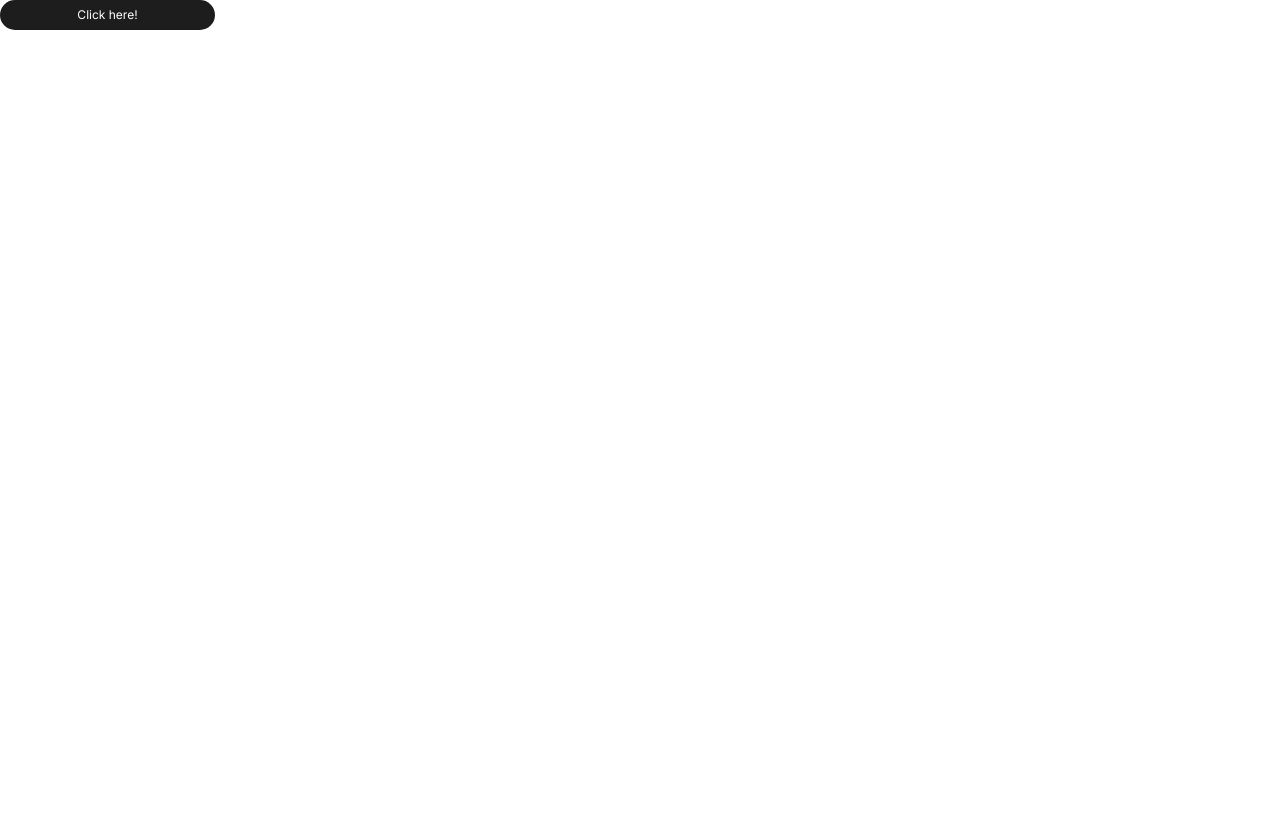
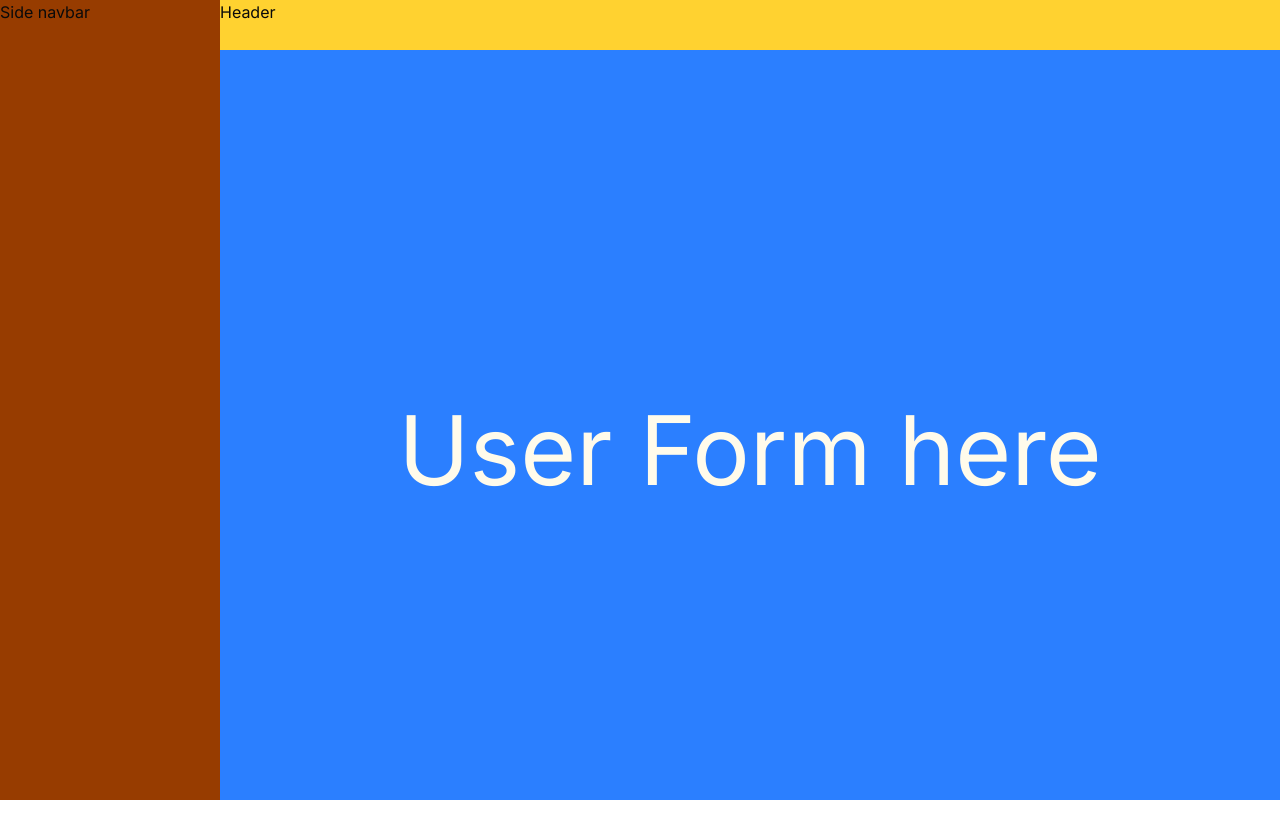
Before and after one commit to Arif20484423/Tic-Web-App, a Next.js app: page /user-info in a window 1280 px wide. Shown: the top 838 px of the page. Before the commit the page ends 800 px from the top, so only its background shows below. Built offline with nearby package versions, Linux system fonts and the light colour scheme.

Commit message:
User details structure created

```diff
--- a/src/app/(user)/user-info/page.jsx
+++ b/src/app/(user)/user-info/page.jsx
@@ -2,13 +2,15 @@
 import React, {useState} from 'react'
 import Input from '@/components/user-info/Input'
 import Button from '@/components/user-info/Button'
+import UserDetails from '@/components/user-info/UserDetails'
 const page = () => {
     const clickhandler = () => {
         console.log("Button clicked")
     }
   return (
     <>
-      <Button size="large" variant="filled" onClick={clickhandler}>Click here!</Button>
+      {/* <Button size="large" variant="filled" onClick={clickhandler}>Click here!</Button> */}
+      <UserDetails></UserDetails>
     </>
   )
 }
--- /dev/null
+++ b/src/components/user-info/NavbarOptions.jsx
@@ -0,0 +1,9 @@
+'use client'
+import React from "react"
+const NavbarOptions = () =>{
+    return(
+        <>
+        </>
+    )
+}
+export default NavbarOptions;
--- /dev/null
+++ b/src/components/user-info/SideNavbar.jsx
@@ -0,0 +1,11 @@
+"use client"
+import React from "react";
+import NavbarOptions from "./NavbarOptions";
+const SideNavbar = () => {
+    return(
+        <>
+        <div className="h-screen w-[220px] bg-amber-800">Side navbar</div>
+        </>
+    )
+}
+export default SideNavbar;
--- /dev/null
+++ b/src/components/user-info/UserDetails.jsx
@@ -0,0 +1,18 @@
+"use client"
+import React from "react";
+import SideNavbar from "./SideNavbar";
+const UserDetails = () => {
+    return (
+        <>
+        <div className=" flex flex-row h-full w-full">
+            <SideNavbar></SideNavbar>
+            <div className=" flex-1 w-min-[400px] bg-blue-500">
+                <div className="flex h-[50px] w-full bg-amber-300">Header</div>
+                <span className="flex w-full h-full justify-center items-center text-amber-50 text-8xl">User Form here</span>
+                {/* this div is for form */}
+            </div>
+        </div>
+        </>
+    )
+}
+export default UserDetails;
```
